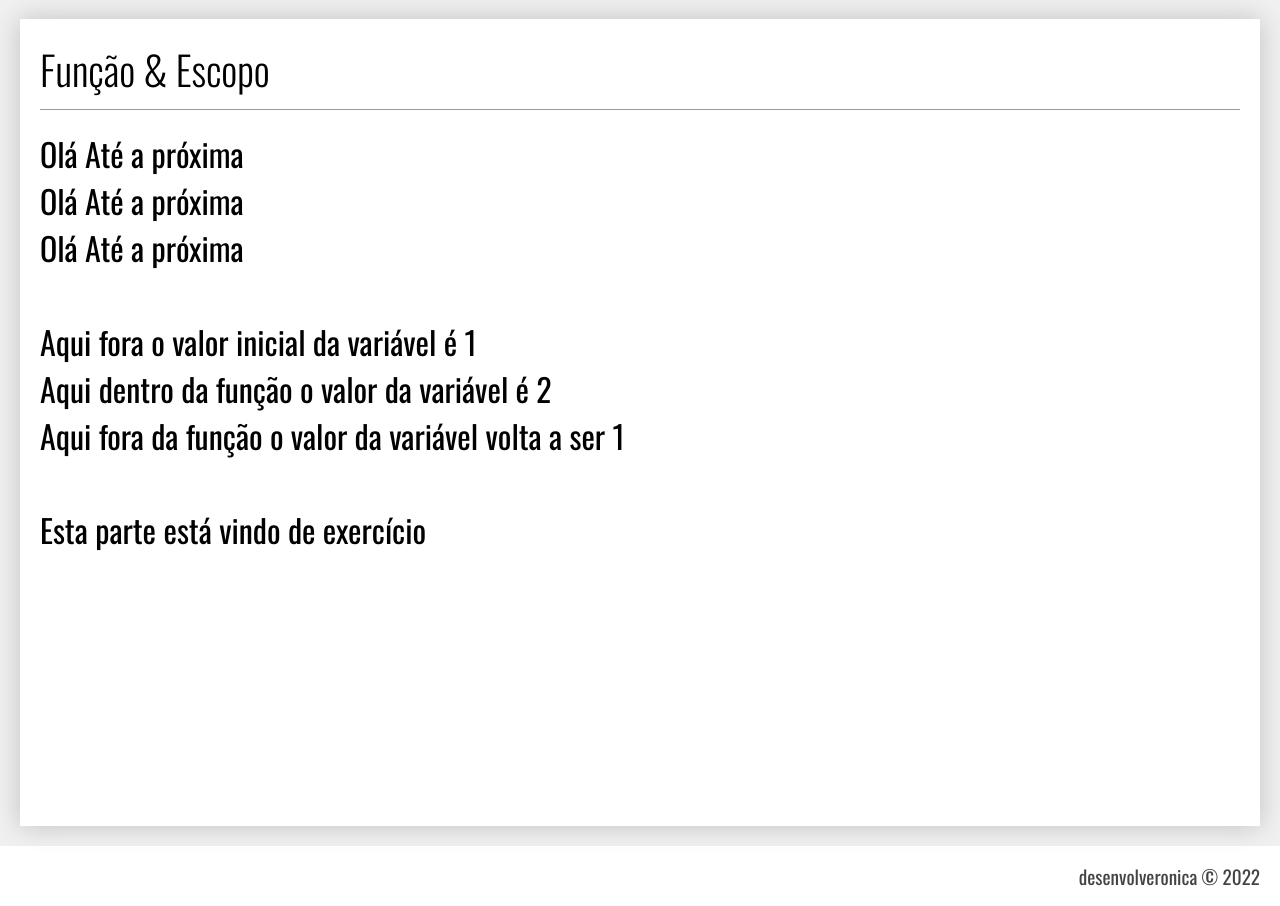
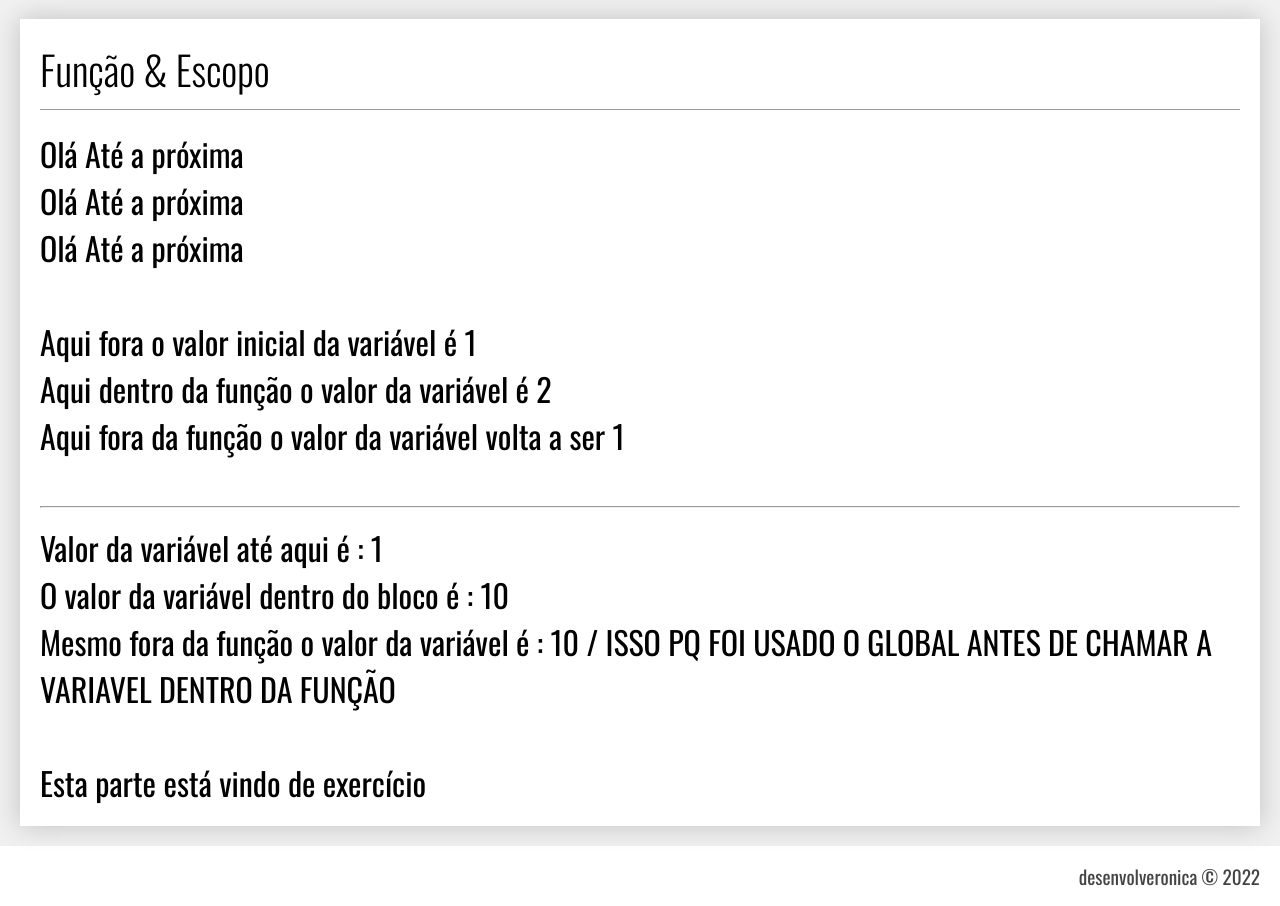
Before and after one commit to desenvolveronica/Exerc-cios-PHP, a PHP site: page /exercicio.php?dir=funcoes&file=escopo in a window 1280 px wide. Shown: the part 181-1087 px from the top of the page. Run offline with PHP 8.4, Linux system fonts and the light colour scheme.

Commit message:
Variavel global

```diff
--- a/funcoes/escopo.php
+++ b/funcoes/escopo.php
@@ -18,3 +18,13 @@ echo "<br> Aqui fora o valor inicial da variável é {$variavel} <br>";
  }
  trocaValor();
 echo "Aqui fora da função o valor da variável volta a ser {$variavel}<br>";
+echo "<br><hr>";
+
+echo "Valor da variável até aqui é : {$variavel} <br>";
+function trocaValorDeVerdade(){
+          global $variavel;  //indicando que ela é global a mesma é declarada (neste caso conseguimos usar a variável fora do bloco)
+          $variavel = 10;
+          echo "O valor da variável dentro do bloco é : {$variavel} <br>";
+}
+trocaValorDeVerdade(); //neste ponto a função está sendo chamada
+echo "Mesmo fora da função o valor da variável é : {$variavel} / ISSO PQ FOI USADO O GLOBAL ANTES DE CHAMAR A VARIAVEL DENTRO DA FUNÇÃO <br>";
```
